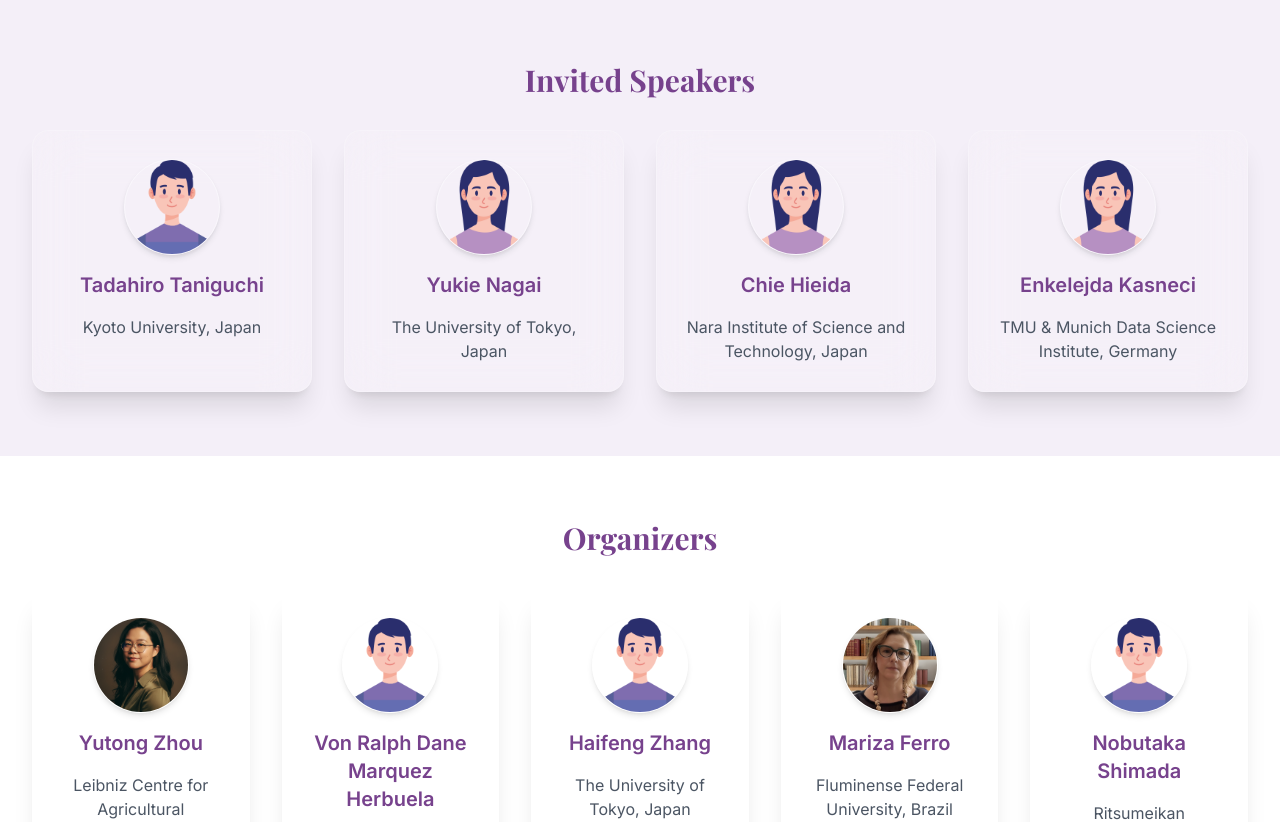
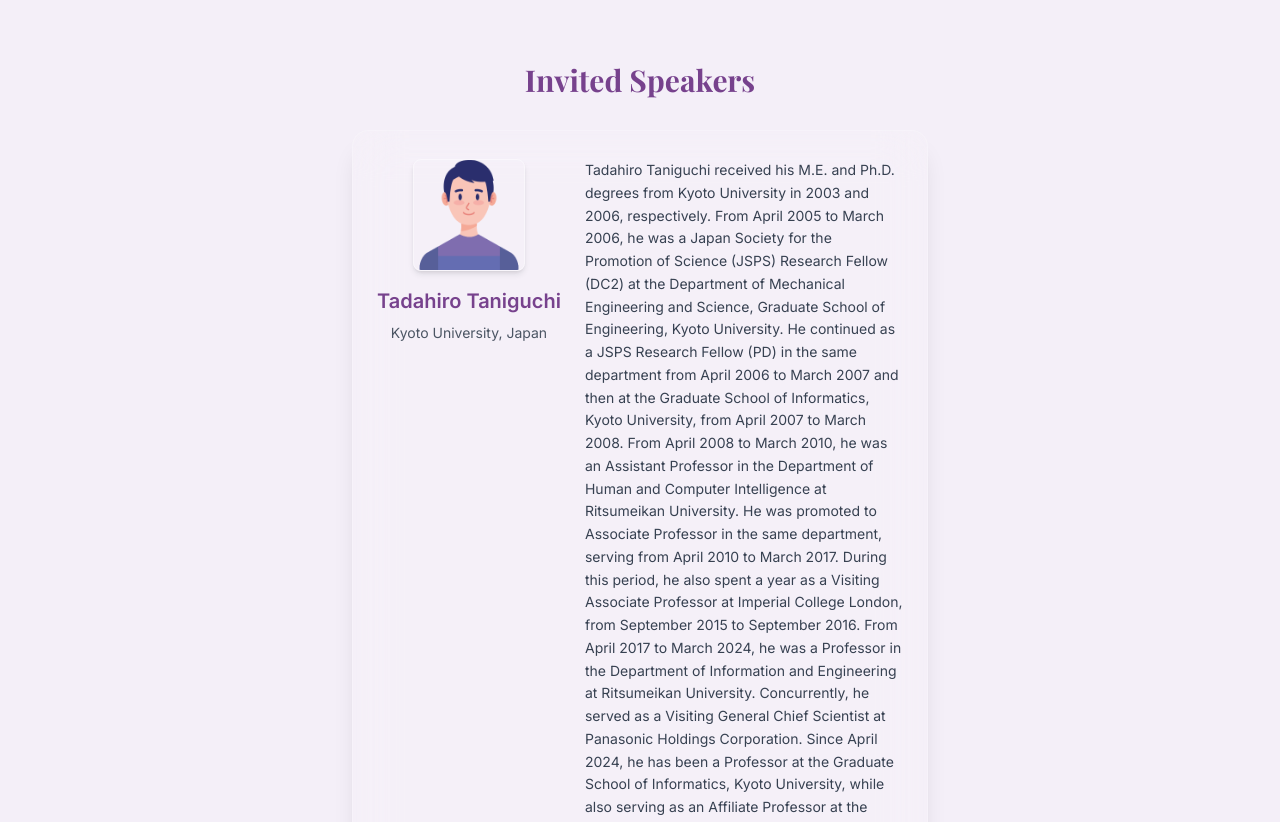
Before and after one commit to ElizaZhou96/EmpAI26, a React (Vite) app: page / in a window 1280 px wide. Shown: the part 2780-3602 px from the top of the page. Built offline with nearby package versions, Linux system fonts and the light colour scheme.

Commit message:
Update SpeakerCard

```diff
--- a/src/App.tsx
+++ b/src/App.tsx
@@ -190,12 +190,16 @@ function App() {
       <section id="speaker" className="py-16">
         <div className="max-w-7xl mx-auto px-4 sm:px-6 lg:px-8">
           <h2 className="text-3xl font-bold text-[#77428D] mb-8 text-center">Invited Speakers</h2>
-          <div className="grid grid-cols-1 md:grid-cols-4 gap-8">
+          <div className="grid grid-cols-1 md:grid-cols-1 gap-8">
 			<SpeakerCard
               name="Tadahiro Taniguchi"
               role="Kyoto University, Japan"
               image="/boy.png"
               website="https://www.tanichu.com/"
+			  bio="Tadahiro Taniguchi received his M.E. and Ph.D. degrees from Kyoto University in 2003 and 2006, respectively. From April 2005 to March 2006, he was a Japan Society for the Promotion of Science (JSPS) Research Fellow (DC2) at the Department of Mechanical Engineering and Science, Graduate School of Engineering, Kyoto University. He continued as a JSPS Research Fellow (PD) in the same department from April 2006 to March 2007 and then at the Graduate School of Informatics, Kyoto University, from April 2007 to March 2008.
+From April 2008 to March 2010, he was an Assistant Professor in the Department of Human and Computer Intelligence at Ritsumeikan University. He was promoted to Associate Professor in the same department, serving from April 2010 to March 2017. During this period, he also spent a year as a Visiting Associate Professor at Imperial College London, from September 2015 to September 2016.
+From April 2017 to March 2024, he was a Professor in the Department of Information and Engineering at Ritsumeikan University. Concurrently, he served as a Visiting General Chief Scientist at Panasonic Holdings Corporation. Since April 2024, he has been a Professor at the Graduate School of Informatics, Kyoto University, while also serving as an Affiliate Professor at the Research Organization of Science and Technology, Ritsumeikan University. Additionally, he is a Senior Technical Advisor at Panasonic Holdings Corporation and Chair of the IEEE Cognitive and Developmental Systems Technical Committee.
+Throughout his career, Taniguchi has been deeply engaged in research on machine learning, emergent systems, cognitive robotics, and symbol emergence, making significant contributions to these fields."
             />
 			<SpeakerCard
               name="Yukie Nagai"
@@ -373,6 +377,54 @@ function SpeakerCard({
   role,
   image,
   website,
+  bio,
+}: {
+  name: string;
+  role: string;
+  image: string;
+  website: string;
+  bio: string;
+}) {
+  return (
+    <div className="relative overflow-hidden rounded-2xl border border-white/20 bg-white/10 px-6 py-7 shadow-xl backdrop-blur-xl max-w-xl w-full h-full mx-auto">
+      <div className="flex flex-row items-start gap-6">
+        {/* Left*/}
+        <div className="flex-shrink-0 text-center">
+          <img
+            src={image}
+            alt={name}
+            className="w-28 h-28 rounded-lg object-cover border border-white/40 shadow-md mx-auto mb-4"
+          />
+
+          <a
+            href={website}
+            target="_blank"
+            rel="noopener noreferrer"
+            className="block text-xl font-semibold text-[#77428D] mb-2 hover:underline"
+          >
+            {name}
+          </a>
+
+          <p className="text-gray-600 text-sm">{role}</p>
+        </div>
+
+        {/*Right*/}
+        <div className="flex-1 text-left">
+          <p className="text-gray-700 text-sm leading-relaxed">
+            {bio}
+          </p>
+        </div>
+      </div>
+    </div>
+  );
+}
+
+
+function SpeakerCard2({
+  name,
+  role,
+  image,
+  website,
 }: {
   name: string;
   role: string;
```
